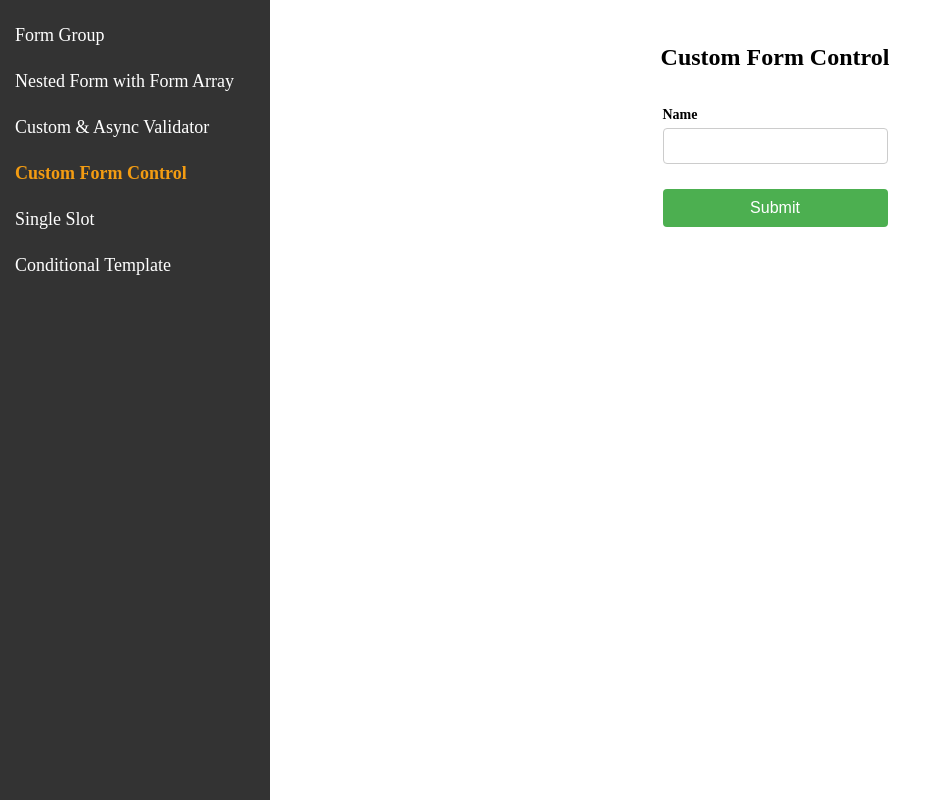
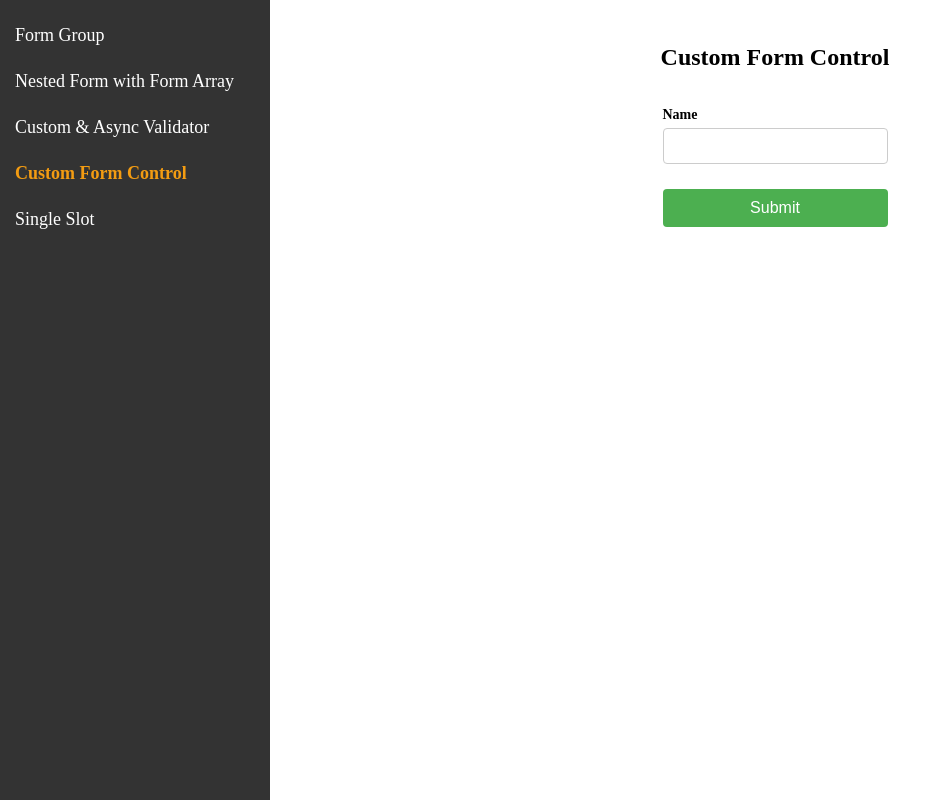
Before and after one commit to etienne-orchis/advanced-ng-app, an Angular app: page /custom-form-control in a window 1280 px wide. Shown: the whole page, without its empty margins (0-936 px from the left). Built offline with nearby package versions, Linux system fonts and the light colour scheme.

Commit message:
no conditional ng template anymore

```diff
--- a/src/app/app.component.html
+++ b/src/app/app.component.html
@@ -41,14 +41,6 @@
           >Single Slot</a
         >
       </li>
-      <li>
-        <a
-          routerLink="ng-template/conditional-template"
-          routerLinkActive="active"
-          ariaCurrentWhenActive="page"
-          >Conditional Template</a
-        >
-      </li>
     </ul>
   </nav>
 </aside>
--- a/src/app/app.routes.ts
+++ b/src/app/app.routes.ts
@@ -33,9 +33,4 @@ export const routes: Routes = [
     component: ParentComponent,
     pathMatch: 'full',
   },
-  {
-    path: 'ng-template/conditional-template',
-    component: ConditionalTemplateComponent,
-    pathMatch: 'full',
-  },
 ];
--- a/src/app/components/ng-template/conditional-template/conditional-template.component.html
+++ /dev/null
@@ -1 +0,0 @@
-<p>conditional-template works!</p>
```
Also changed, not shown: src/app/components/ng-template/conditional-template/conditional-template.component.ts (deleted, +0 -11 lines), src/app/components/ng-template/conditional-template/conditional-template.component.scss (deleted), 1 other file (tests, documents, lock files or other folders).
